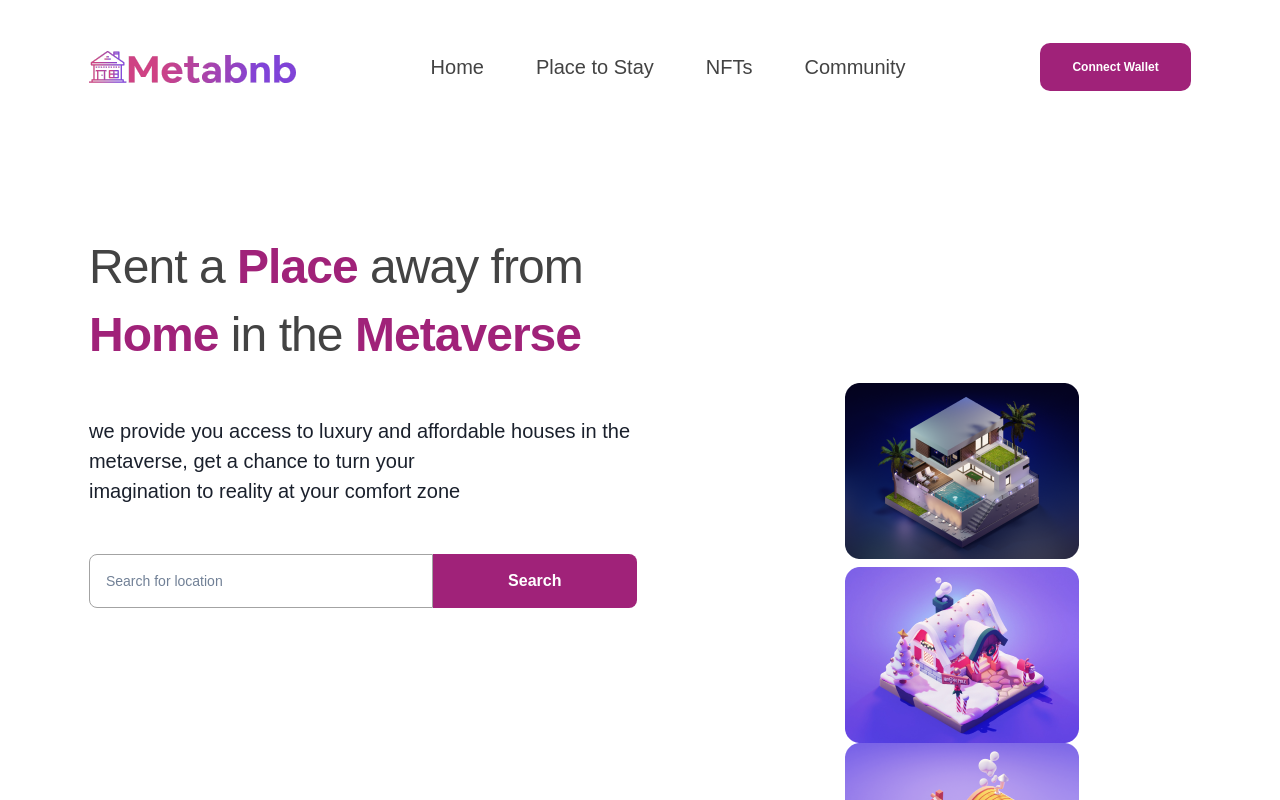
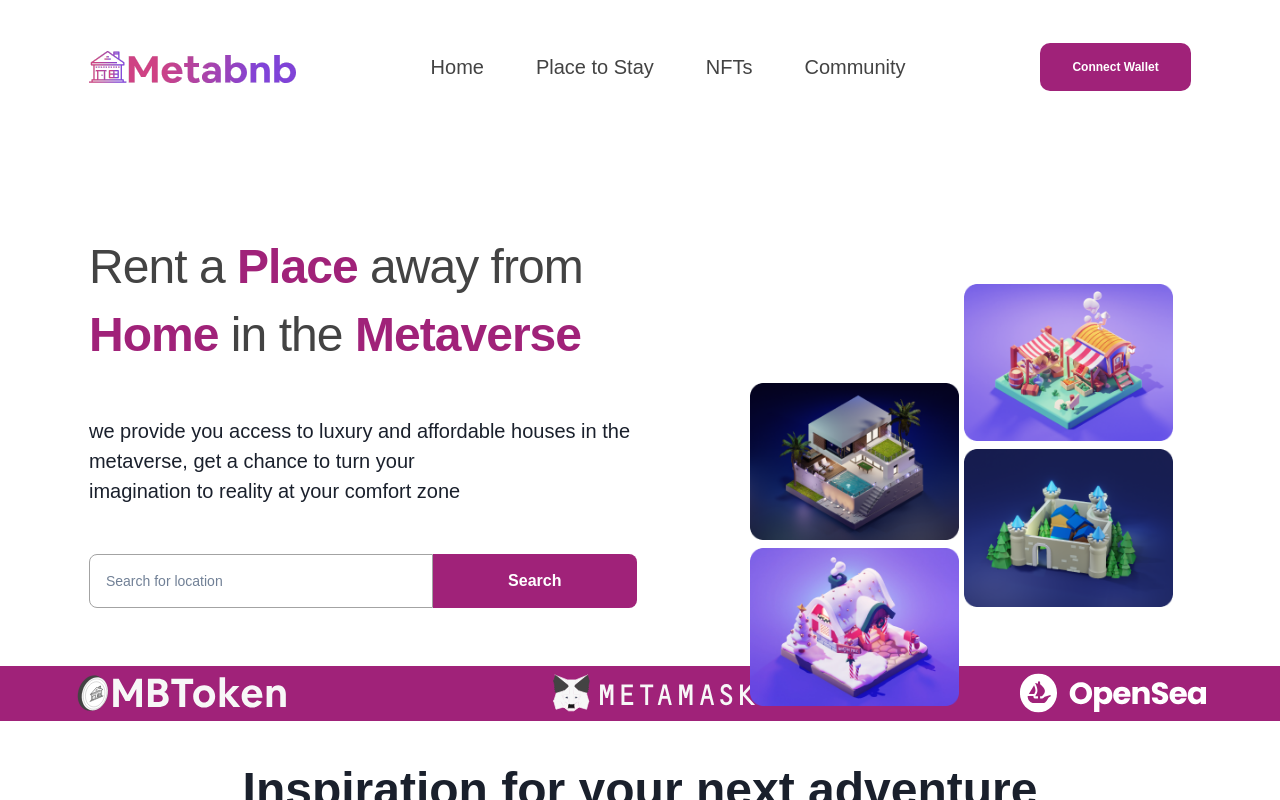
Before and after one commit to GREENFONTS/hngsecondtask, a React (Create React App) app: page / in a window 1280 px wide. Shown: the top 800 px of the page. Built offline with nearby package versions, Linux system fonts and the light colour scheme; a web font is replaced by a local one.

Commit message:
fix: view height fix

```diff
--- a/src/components/HomeComponents/FirstSection.jsx
+++ b/src/components/HomeComponents/FirstSection.jsx
@@ -120,7 +120,7 @@ const FirstSection = () => {
           mt={{ base: '20px', sm: '0px' }}
           gap="5px"
           animation="bounceFromBottom 0.3s"
-          display={{base:"none", sm:"block"}}
+          display={{ base: 'none', sm: 'flex' }}
         >
           <VStack
             mt={{
--- a/src/pages/PlaceToStay.jsx
+++ b/src/pages/PlaceToStay.jsx
@@ -25,12 +25,13 @@ const PlaceToStay = () => {
   return (
     <Box
       w={{ base: '90%', lg: '86.1%' }}
-      m={{base:"10px auto 20px", sm: '10px auto 40px', lg: '23px auto 40px' }}
+      m={{ base: '10px auto 20px', sm: '10px auto 40px', lg: '23px auto 40px' }}
+      h="calc(100vh-350px)"
     >
       <Flex
         justifyContent="space-between"
         alignItems="center"
-        w={{base: '100%', md: '95%' }}
+        w={{ base: '100%', md: '95%' }}
         mt={{ base: '35px', md: '40px', lg: '70px', xl: '97px' }}
       >
         <Box
@@ -64,7 +65,12 @@ const PlaceToStay = () => {
           <Link to="/placetostay">Farm</Link>
         </Box>
 
-        <Select w="40%" h="40px" placeholder="Places" display={{base:"block", sm:"none"}}>
+        <Select
+          w="40%"
+          h="40px"
+          placeholder="Places"
+          display={{ base: 'block', sm: 'none' }}
+        >
           <option value="option1">Restaurant</option>
           <option value="option2">Cottage</option>
           <option value="option3">Castle</option>
@@ -76,8 +82,8 @@ const PlaceToStay = () => {
         </Select>
 
         <Flex
-          w={{ base: '30%', sm:"90px", md: '110px', lg: '130px', xl: '161px' }}
-          h={{base:"40px", sm: '30px', md: '35px', lg: '40px', xl: '48px' }}
+          w={{ base: '30%', sm: '90px', md: '110px', lg: '130px', xl: '161px' }}
+          h={{ base: '40px', sm: '30px', md: '35px', lg: '40px', xl: '48px' }}
           borderRadius="8px"
           border="1px solid #B4B4B4"
           justifyContent="space-around"
```
